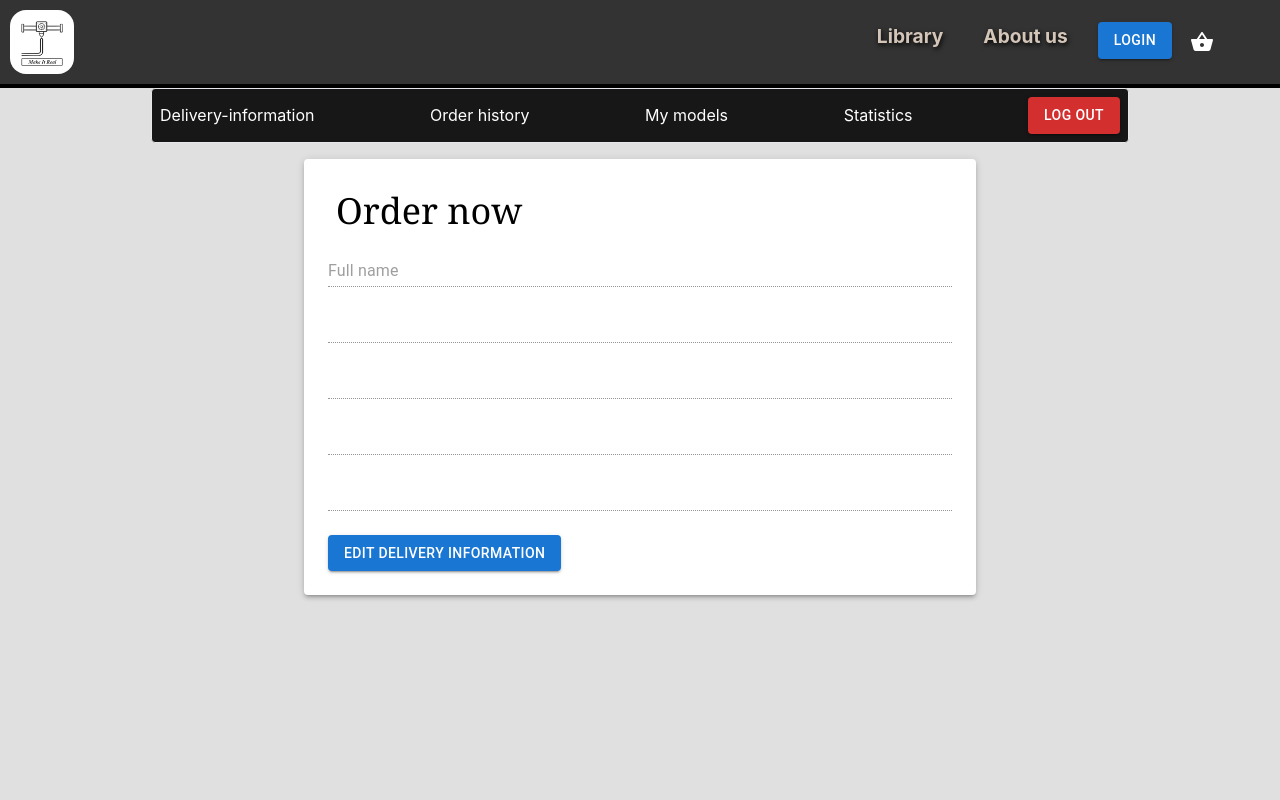
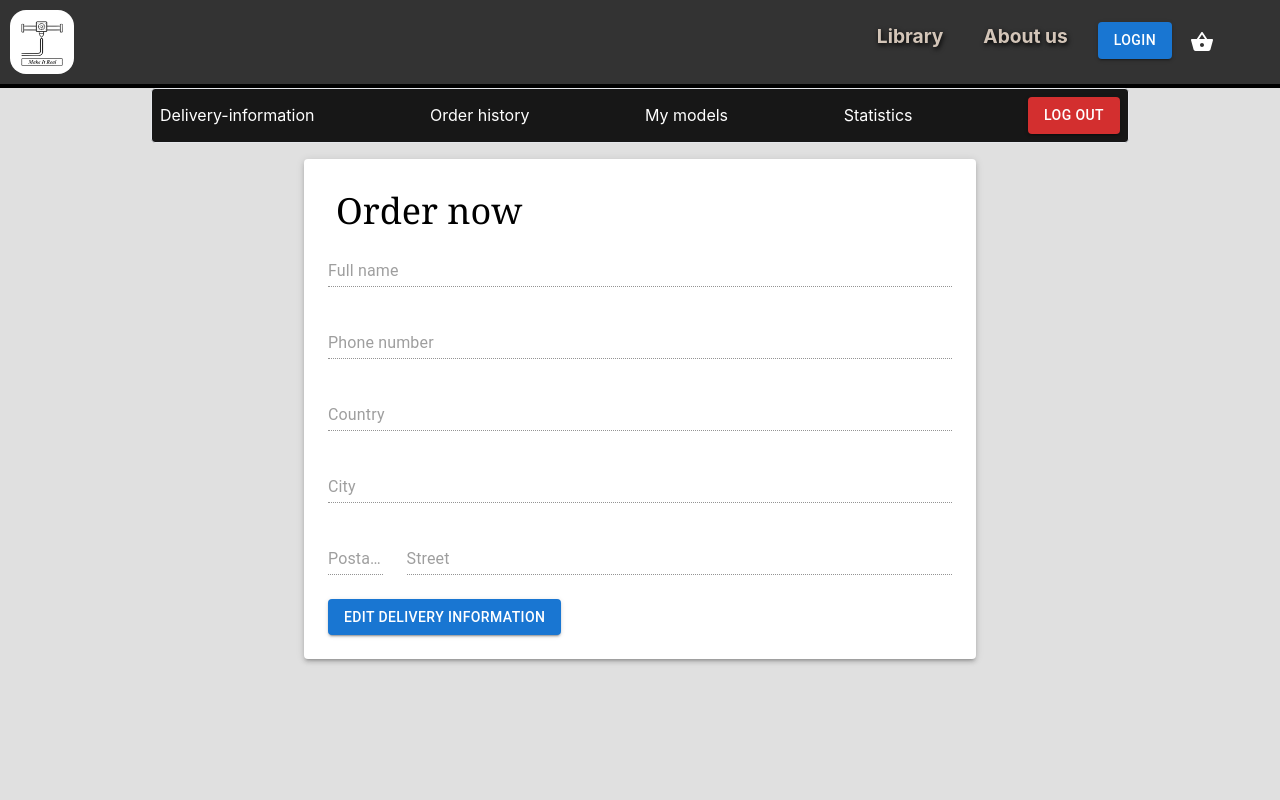
Before and after one commit to TranRobi/VizsgaRemek_MakeItReal, a React (Create React App) app in the folder frontend/: page /profile in a window 1280 px wide. Shown: the top 800 px of the page. Built offline with nearby package versions, Linux system fonts and the light colour scheme; no server answers.

Commit message:
added update function to the frontend

```diff
--- a/frontend/src/components/Delivery/Delivery.js
+++ b/frontend/src/components/Delivery/Delivery.js
@@ -15,6 +15,18 @@ function Delivery() {
     postal_code: "",
   });
   const [enabled, setEnabled] = useState(true);
+
+  const handleChange = (event) => {
+    console.log(event.target.value);
+    if (!event.target) {
+      setDeliveryInformation((values) => ({ ...values, expire_at: event.$d }));
+    } else {
+      setDeliveryInformation((values) => ({
+        ...values,
+        [event.target.name]: event.target.value,
+      }));
+    }
+  };
   useEffect(() => {
     axios
       .get("/api/delivery-information", {
@@ -36,7 +48,25 @@ function Delivery() {
   }, []);
 
   function sendChanges() {
-    console.log("updated delivery information");
+    axios
+      .put(
+        "/api/delivery-information",
+        {
+          name: deliveryInformation.name,
+          country: deliveryInformation.country,
+          city: deliveryInformation.city,
+          county: deliveryInformation.county,
+          "street-number": deliveryInformation.street,
+          "postal-code": deliveryInformation.postal_code,
+          "phone-number": deliveryInformation.phone_number,
+        },
+        {
+          headers: { "content-type": "application/x-www-form-urlencoded" },
+        }
+      )
+      .then((response) => {
+        console.log(response);
+      });
   }
 
   return (
@@ -52,32 +82,67 @@ function Delivery() {
                 label="Full name"
                 variant="standard"
                 disabled={enabled}
+                name="name"
                 value={deliveryInformation.name}
+                onChange={(e) => {
+                  console.log("delivery informatio");
+                  handleChange(e);
+                }}
               ></TextField>
               <TextField
                 variant="standard"
                 disabled={enabled}
+                name="phone_number"
+                label="Phone number"
                 value={deliveryInformation.phone_number}
+                onChange={(e) => {
+                  handleChange(e);
+                }}
               ></TextField>
               <TextField
                 variant="standard"
+                name="country"
+                label="Country"
                 value={deliveryInformation.country}
+                onChange={(e) => {
+                  handleChange(e);
+                }}
                 disabled={enabled}
               ></TextField>
               <TextField
                 variant="standard"
+                name="city"
+                label="City"
                 value={deliveryInformation.city}
+                onChange={(e) => {
+                  handleChange(e);
+                }}
                 disabled={enabled}
               ></TextField>
-              <TextField
-                variant="standard"
-                value={
-                  deliveryInformation.postal_code +
-                  " " +
-                  deliveryInformation.street
-                }
-                disabled={enabled}
-              ></TextField>
+              <div className="flex w-full">
+                <TextField
+                  sx={{ width: "10%", marginRight: "1.5rem" }}
+                  name="postal_code"
+                  label="Postal Code"
+                  variant="standard"
+                  value={deliveryInformation.postal_code}
+                  disabled={enabled}
+                  onChange={(e) => {
+                    handleChange(e);
+                  }}
+                ></TextField>
+                <TextField
+                  sx={{ width: "100%" }}
+                  variant="standard"
+                  name="street"
+                  label="Street"
+                  value={deliveryInformation.street}
+                  disabled={enabled}
+                  onChange={(e) => {
+                    handleChange(e);
+                  }}
+                ></TextField>
+              </div>
 
               <Button
                 variant="contained"
```
